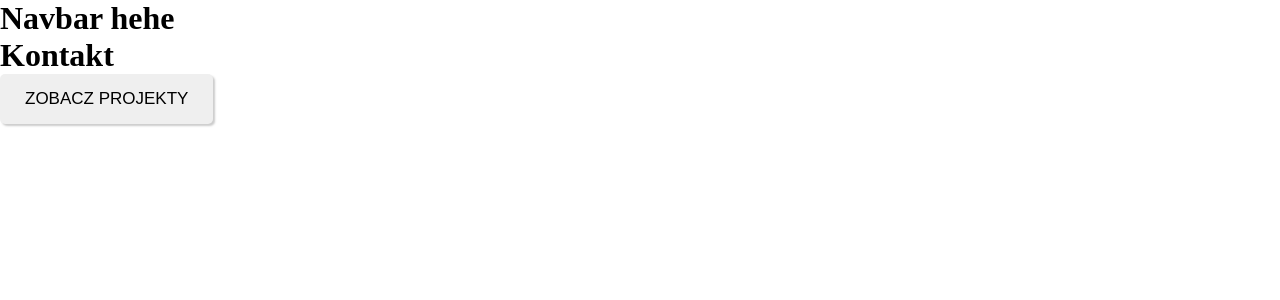
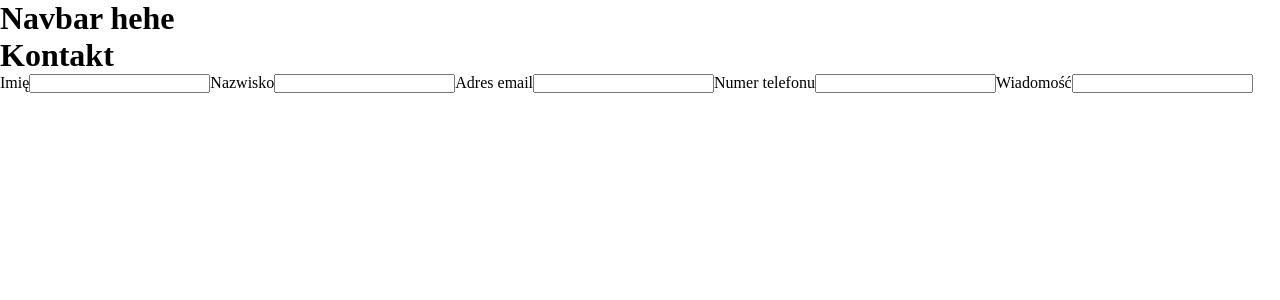
Before and after one commit to oevadee/kosztorysy-1, a React (Create React App) app in the folder client/: page /contact in a window 1280 px wide. Shown: the top 300 px of the page. Built offline with nearby package versions, Linux system fonts and the light colour scheme.

Commit message:
started contact page

```diff
--- a/client/package.json
+++ b/client/package.json
@@ -10,7 +10,8 @@
     "react": "^16.13.1",
     "react-dom": "^16.13.1",
     "react-router-dom": "^5.2.0",
-    "react-scripts": "3.4.3"
+    "react-scripts": "3.4.3",
+    "formik": "2.1.5"
   },
   "scripts": {
     "start": "react-scripts start",
--- a/client/src/routes/Contact.js
+++ b/client/src/routes/Contact.js
@@ -1,13 +1,48 @@
 import React from "react";
-
+import { Formik, Field } from "formik";
 
 // Components
 import Button from '../components/Button';
 
 const Contact = () => {
+
+  const handleSubmit = (values) => {
+    console.log(values);
+  };
+
   return (<>
     <h1>Kontakt</h1>
-    <Button />
+    <Formik
+      initialValues={{
+        firstName: "",
+        lastName: "",
+        email: "",
+        phone: "",
+        message: ""
+      }}
+      onSubmit={handleSubmit}>
+        {(formProps) => (
+          <form onSubmit={formProps.handleSubmit} >
+            <label>Imię</label>
+            <Field name={"firstName"} type="text" />
+
+            <label>Nazwisko</label>
+            <Field name={"lastName"} type="text" />
+
+            <label>Adres email</label>
+            <Field name={"email"} type="text" />
+
+            <label>Numer telefonu</label>
+            <Field name={"email"} type="text" />
+
+            <label>Wiadomość</label>
+            <Field name={"message"} type="text" />
+
+          </form>
+        )}
+
+
+    </Formik>
     </>
   );
 };
```
Also changed, not shown: 1 other file (tests, documents, lock files or other folders).
